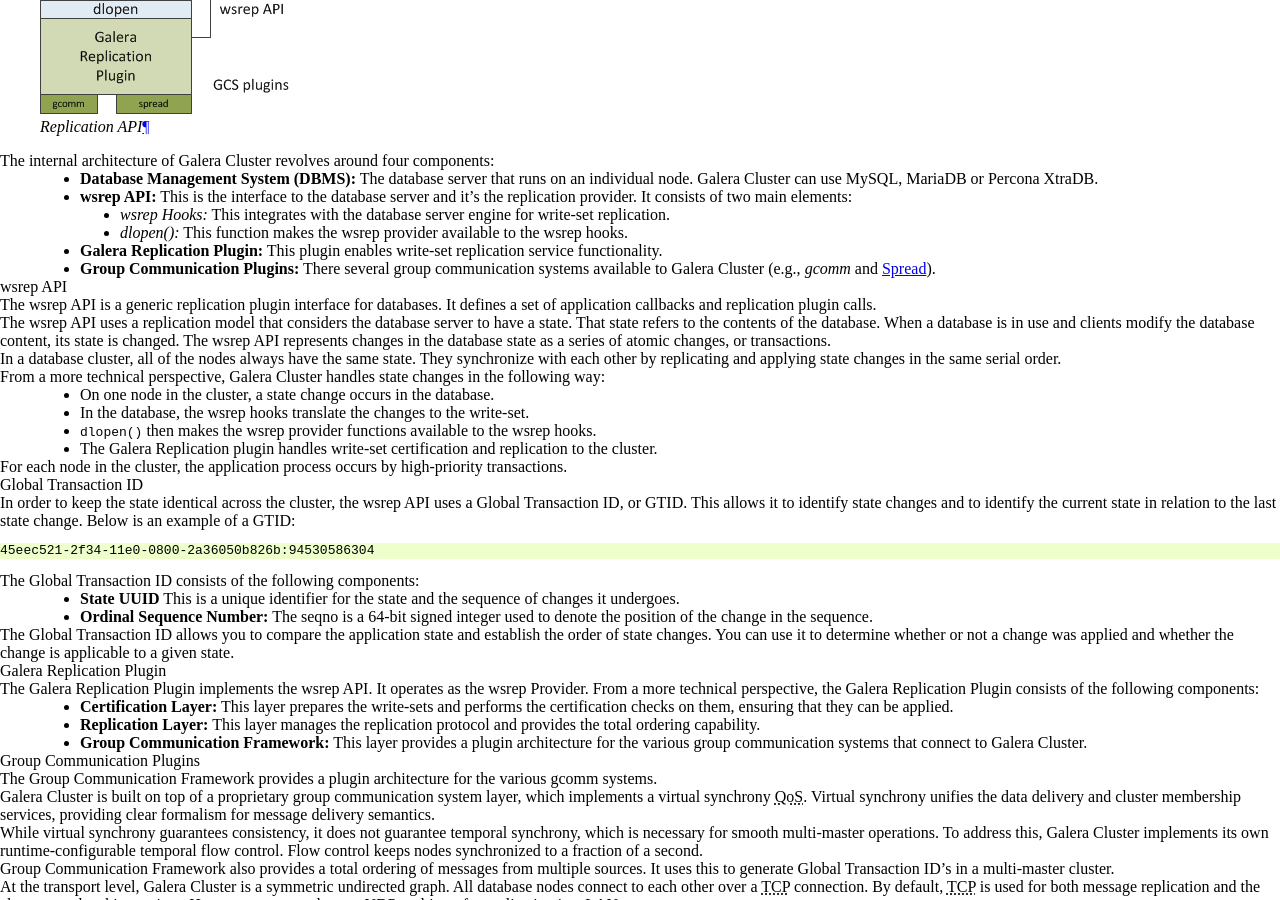
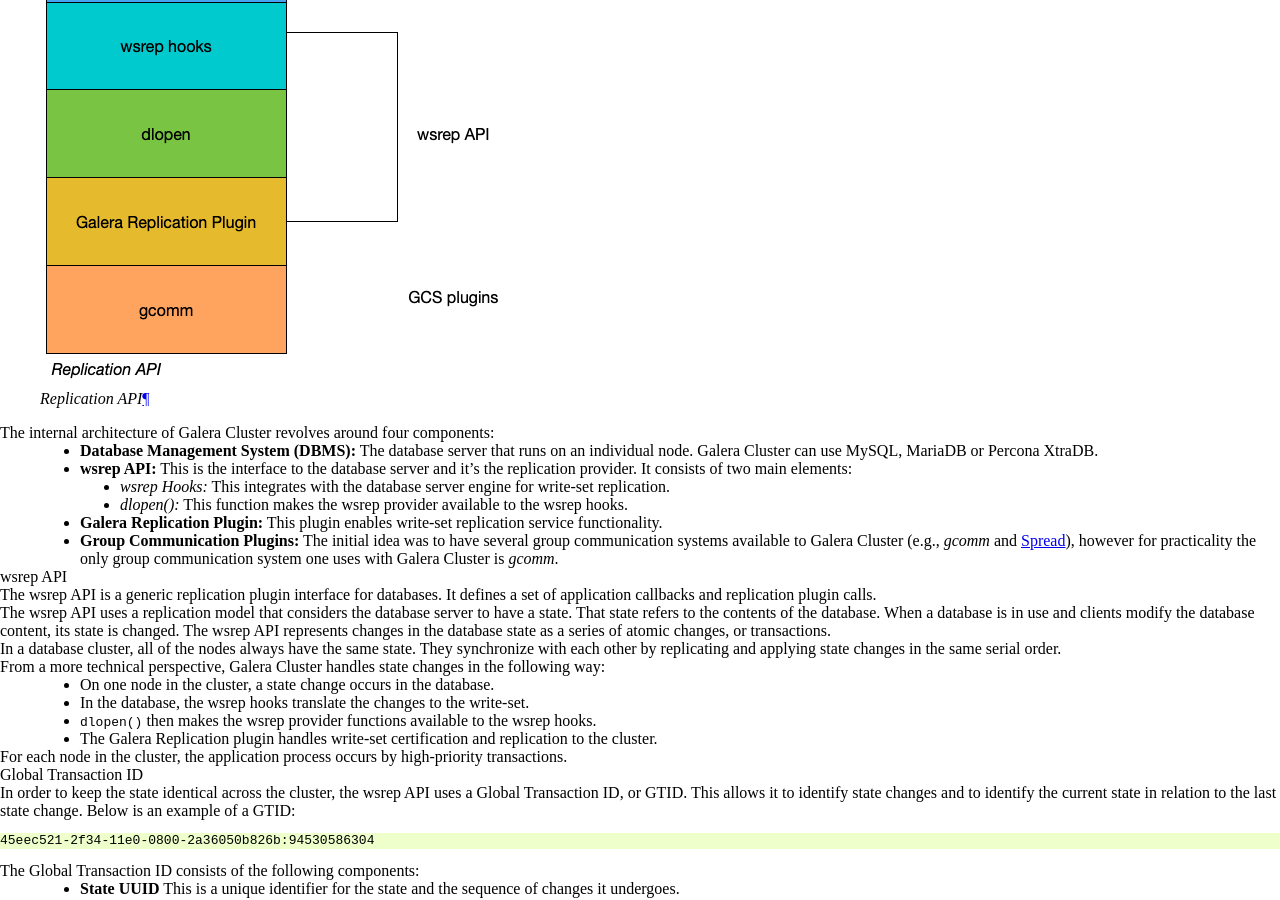
Before and after one commit to codership/documentation, a Sphinx documentation site: the page built from galeracluster/source/documentation/architecture.rst, in a window 1280 px wide and 900 px high, scrolled down 570 px. Built offline with Sphinx 7.4.7, drawn with Linux system fonts in a browser that asks for light colours; comment, search, counter and statistics services are not loaded.

```diff
--- a/galeracluster/source/documentation/architecture.rst
+++ b/galeracluster/source/documentation/architecture.rst
@@ -73,7 +73,7 @@ The internal architecture of Galera Cluster revolves around four components:
 
 - **Galera Replication Plugin:** This plugin enables write-set replication service functionality.
 
-- **Group Communication Plugins:** There several group communication systems available to Galera Cluster (e.g., *gcomm* and `Spread <https://www.spread.org/>`_).
+- **Group Communication Plugins:** The initial idea was to have several group communication systems available to Galera Cluster (e.g., *gcomm* and `Spread <https://www.spread.org/>`_), however for practicality the only group communication system one uses with Galera Cluster is *gcomm*.
 
 
 .. _`wsrep-api`:
```
Also changed, not shown: galeracluster/source/images/replicationapi.png, 1 other file.
